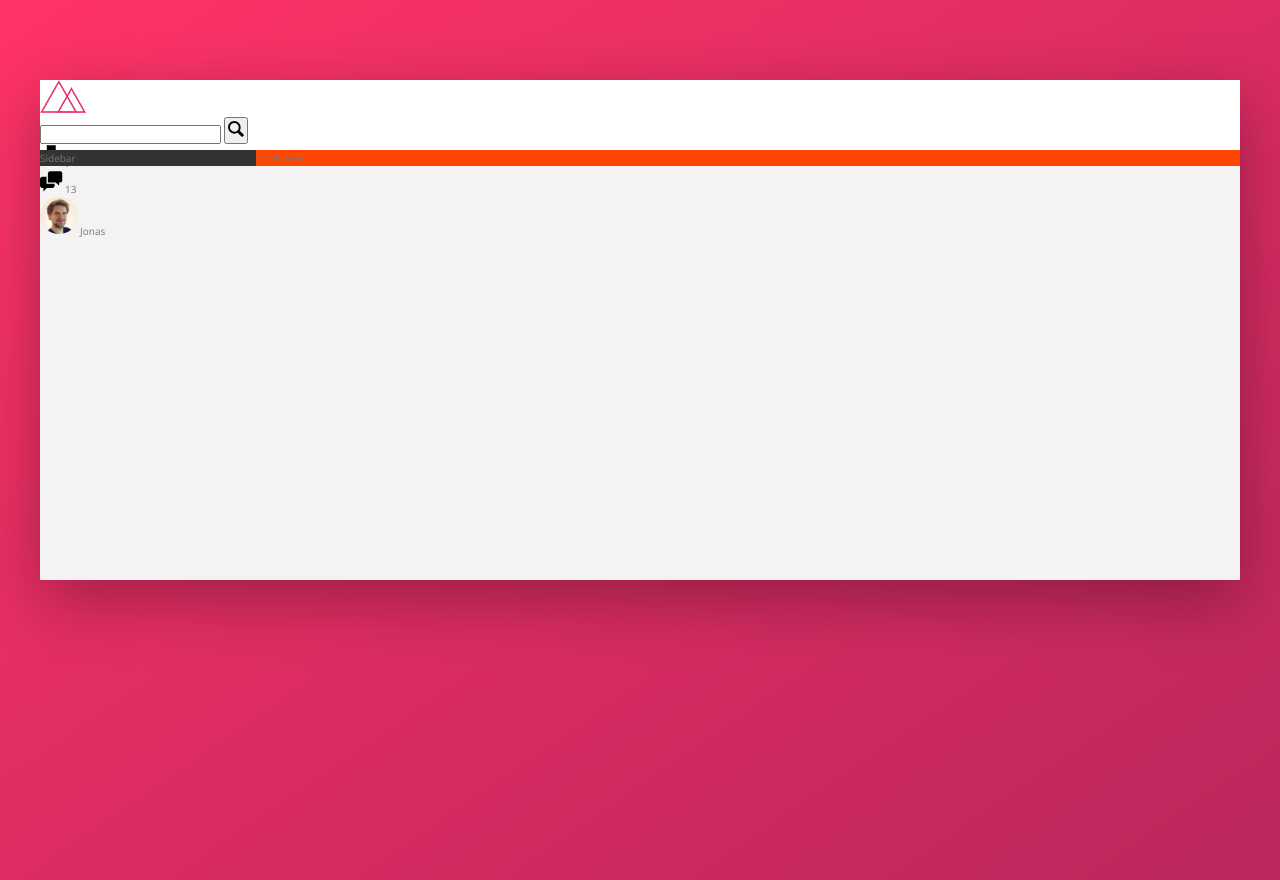
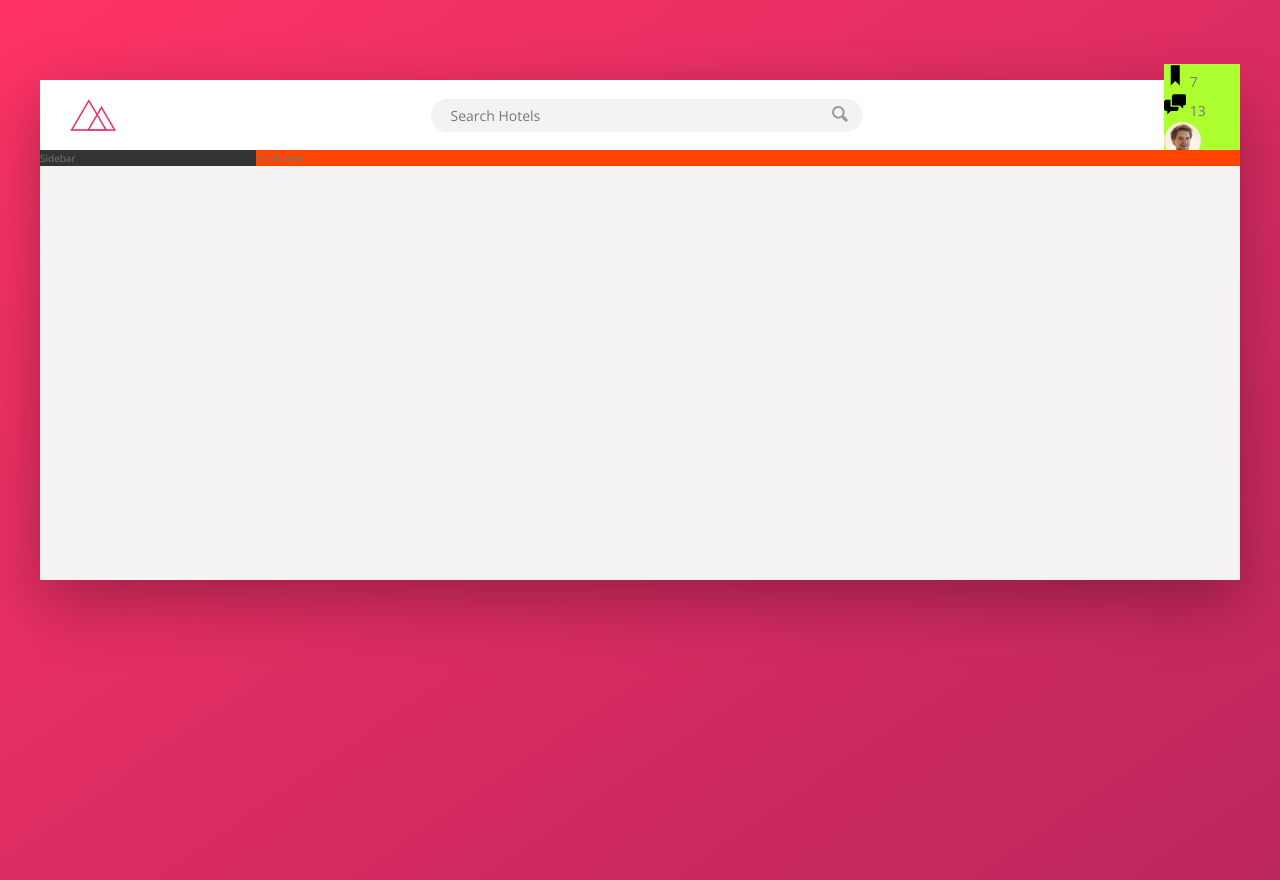
Before and after one commit to dsinkey/flexbox-trillo, a website: page index.html in a window 1280 px wide. Drawn offline with nearby package versions, Linux system fonts and the light colour scheme.

Commit message:
Add styling for Header and search input

```diff
--- a/index.html
+++ b/index.html
@@ -17,8 +17,8 @@
 		<div class="container">
 			<header class="header"><img src="img/logo.png" alt="trillo logo" class="logo">
             <form action="#" class="search">
-                <input type="text" class="search__input">
-                <button class="search_button">
+                <input placeholder="Search Hotels" type="text" class="search__input">
+                <button class="search__button">
                     <svg class="search__icon">
                         <use xlink:href="img/sprite.svg#icon-magnifying-glass"></use>
                     </svg>
--- a/sass/_components.scss
+++ b/sass/_components.scss
@@ -1,22 +1,60 @@
 .logo {
 	height: 3.25rem;
+	margin-left: 3rem;
 }
 
 // Search
 .search {
+	flex: 0 0 40%;
+	display: flex;
+	justify-content: center;
+	align-items: center;
 	&__input {
+		font-family: inherit;
+		font-size: inherit;
+		color: inherit;
+		background-color: var(--color-grey-light-2);
+		border: none;
+		padding: 0.7rem 2rem;
+		border-radius: 100px;
+		width: 90%;
+		transition: all 0.2s;
+		margin-right: -3.25rem;
+		&:focus {
+			outline: none;
+			width: 100%;
+			background-color: var(--color-grey-light-3);
+		}
+		&::placeholder {
+			font-weight: 100;
+			color: var(--color-grey-dark-4);
+		}
+	}
+
+	&__input:focus + &__button {
+		background-color: var(--color-grey-light-3);
 	}
 
 	&__button {
+		border: none;
+		background-color: var(--color-grey-light-2);
+		&:focus {
+			outline: none;
+		}
+		&:active {
+			transform: translateY(2px);
+		}
 	}
 	&__icon {
 		height: 2rem;
 		width: 2rem;
+		fill: var(--color-grey-dark-3);
 	}
 }
 
 // User Navigation
 .user-nav {
+	background-color: greenyellow;
 	&__icon-box {
 	}
 	&__icon {
--- a/sass/_layout.scss
+++ b/sass/_layout.scss
@@ -8,8 +8,12 @@
 
 .header {
 	height: 7rem;
+	font-size: 1.4rem;
 	background-color: #fff;
 	border-bottom: var(--color-grey-light-2);
+	display: flex;
+	justify-content: space-between;
+	align-items: center;
 }
 
 .content {
```
Also changed, not shown: css/style.css.
